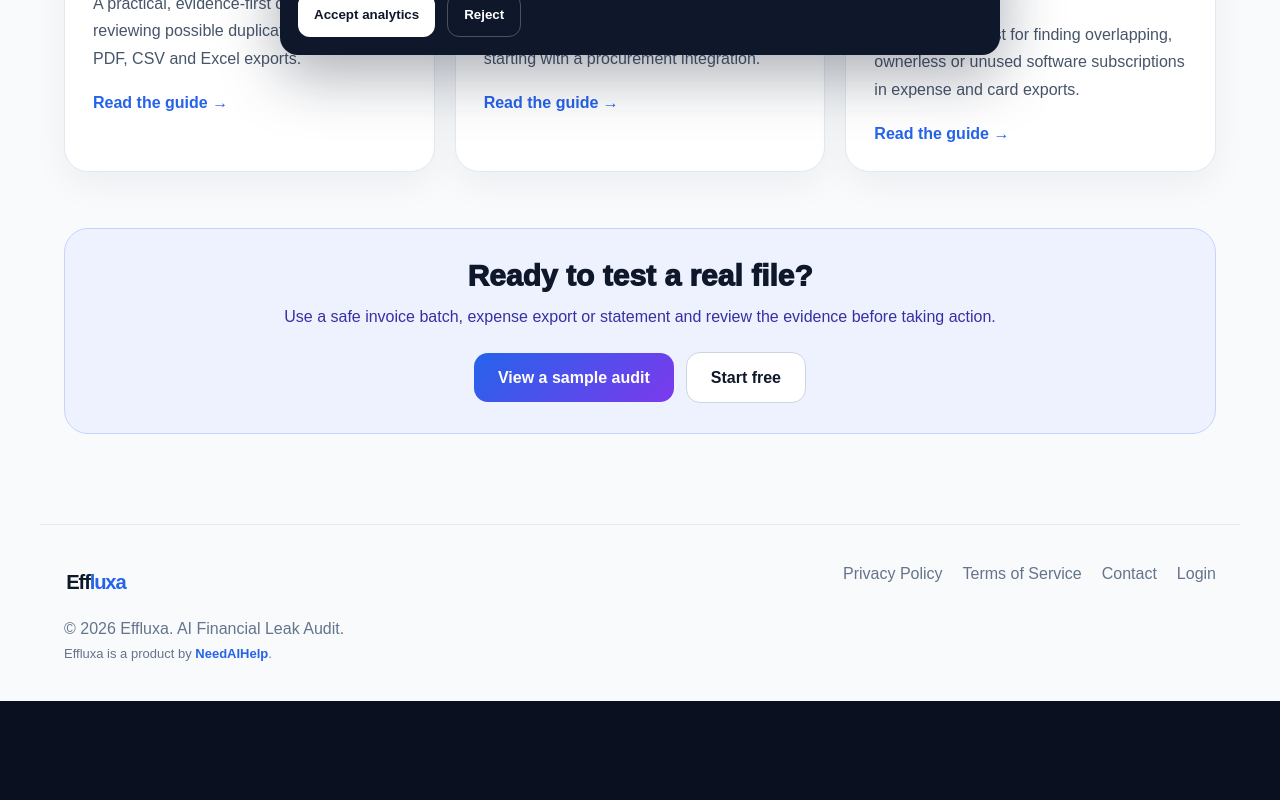
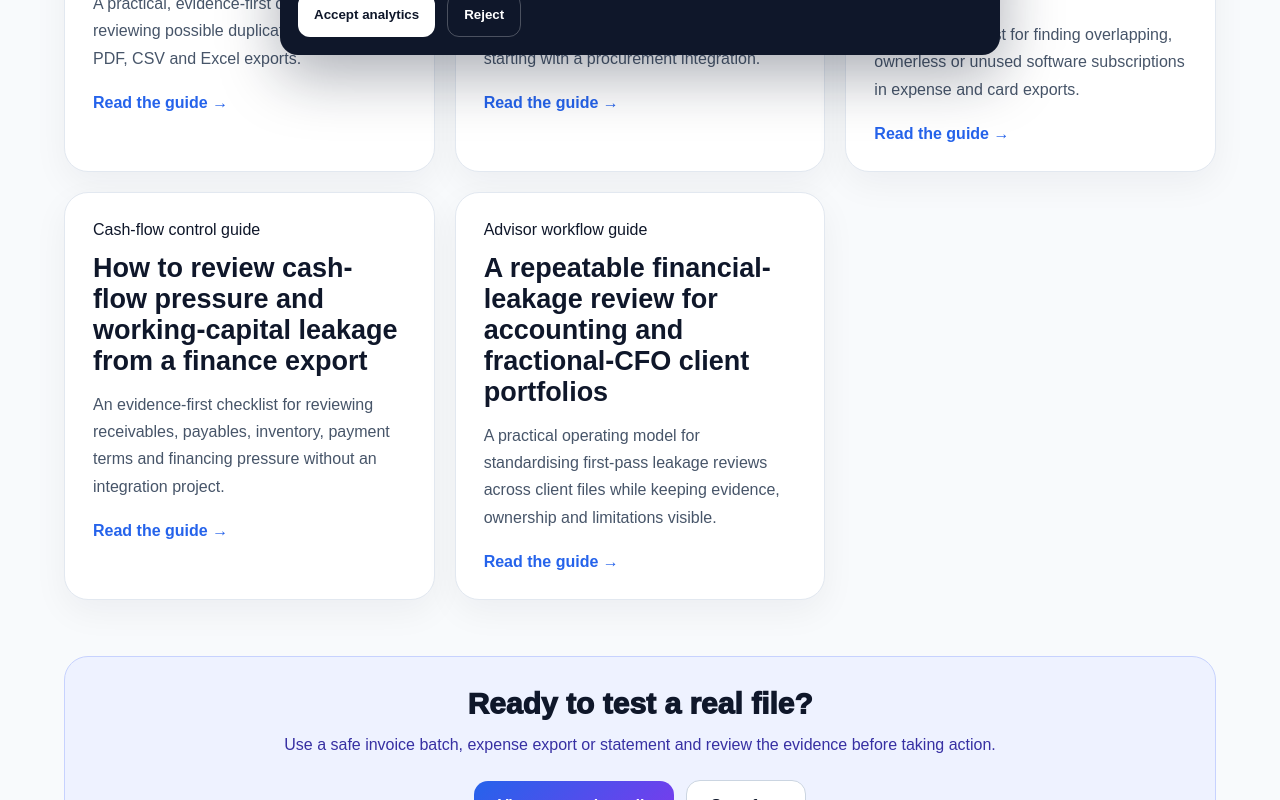
Before and after one commit to boskovasiljevic90/effluxa, a Next.js app: page /resources in a window 1280 px wide. Shown: the part 725-1525 px from the top of the page. Before the commit the page ends 1426 px from the top, so only its background shows below. Built offline with nearby package versions, Linux system fonts and the light colour scheme; no server answers.

Commit message:
Expand organic finance control resources

```diff
--- a/src/app/resources/content.ts
+++ b/src/app/resources/content.ts
@@ -111,6 +111,72 @@ export const RESOURCE_CONTENT: Record<string, ResourceContent> = {
     caveat:
       "A recurring charge is not waste simply because it repeats. Confirm usage, contractual obligations and business continuity before cancelling or reducing a subscription.",
   },
+  "cash-flow-working-capital-audit": {
+    slug: "cash-flow-working-capital-audit",
+    eyebrow: "Cash-flow control guide",
+    title: "How to review cash-flow pressure and working-capital leakage from a finance export",
+    description:
+      "An evidence-first checklist for reviewing receivables, payables, inventory, payment terms and financing pressure without an integration project.",
+    intro:
+      "Cash-flow pressure is often visible before a business misses a payment, but the signal is spread across receivables aging, payables timing, inventory, customer credits and short-term financing. A useful review connects those records without turning a timing issue into a loss claim.",
+    whyItMatters:
+      "Working capital affects the room a business has to operate, invest and negotiate. The goal of a first-pass review is to identify the specific balances, terms or process gaps that deserve an owner and a decision, not to produce a false-precision cash forecast.",
+    signals: [
+      "Receivables are aging while payment terms or collection ownership are unclear.",
+      "Customer credits, unapplied cash or disputed balances remain open across periods.",
+      "Inventory is slow-moving, overstocked or exposed to write-off without a documented review.",
+      "Supplier terms are shorter than customer collection cycles, creating avoidable timing pressure.",
+      "Interest, fees or short-term financing costs rise without a clear operational explanation.",
+    ],
+    workflow: [
+      "Start with a dated receivables, payables, inventory or cash export that identifies the period and currency.",
+      "Separate confirmed balances from aging, timing and policy signals that need context.",
+      "Compare customer terms, supplier terms, collection actions and inventory movement together where the file supports it.",
+      "Assign one owner to each material review item and record the evidence needed to close it.",
+      "Repeat the review in the next period and compare the open control queue, not only the headline cash balance.",
+    ],
+    questions: [
+      "Which overdue balances have a named owner and a next collection action?",
+      "Are customer credits or unapplied receipts hiding the true collection picture?",
+      "Does inventory aging reflect a real demand issue, a data cut-off or a provisioning policy?",
+      "What changed in payment terms, financing cost or cash conversion since the last period?",
+    ],
+    caveat:
+      "Aged or open balances are not automatically bad debt or realised loss. Confirm cut-off, disputes, terms and accounting treatment with the responsible finance professional before acting.",
+  },
+  "accounting-firm-client-leakage-review": {
+    slug: "accounting-firm-client-leakage-review",
+    eyebrow: "Advisor workflow guide",
+    title: "A repeatable financial-leakage review for accounting and fractional-CFO client portfolios",
+    description:
+      "A practical operating model for standardising first-pass leakage reviews across client files while keeping evidence, ownership and limitations visible.",
+    intro:
+      "An accounting or fractional-CFO firm does not need a new integration for every client to start a useful leakage conversation. It needs a safe intake, a consistent review scope, traceable evidence and a follow-up workflow that can be repeated in the next period.",
+    whyItMatters:
+      "A standardised first pass lets an advisor spend more time on judgement and client decisions instead of rebuilding the same spreadsheet review. The operating advantage comes from repeatability and trust: each finding should show what was observed, how strong the evidence is and who owns the next check.",
+    signals: [
+      "Different client files use inconsistent vendor, category, period or payment fields.",
+      "A possible finding cannot be traced back to a source row, page, period or calculation basis.",
+      "Client recommendations are delivered without an owner, due date or verification note.",
+      "One-off audits are not compared with the next period, so recurring control weaknesses stay invisible.",
+      "Estimated opportunities are presented as recovered savings before the client confirms an outcome.",
+    ],
+    workflow: [
+      "Agree with the client on a redacted, supported file and one initial review question.",
+      "Use the same intake fields across clients: period, currency, file type, scope and known limitations.",
+      "Review evidence-backed findings and separate potential exposure from confirmed outcomes.",
+      "Share a client-safe summary, assign the next control action and record the responsible owner.",
+      "Return to the next reporting period and compare recurring, new and no-longer-detected control signals.",
+    ],
+    questions: [
+      "Can the client approve a redacted file and identify the reporting period before upload?",
+      "Which first review question is valuable enough to discuss with the decision-maker?",
+      "What evidence and owner are required before a finding can be marked actioned?",
+      "How will the firm distinguish a potential opportunity from verified recovered value?",
+    ],
+    caveat:
+      "A repeatable screening workflow supports professional judgement; it does not replace bookkeeping, reconciliation, tax work, procurement approval or the advisor's responsibility to validate the source data.",
+  },
 };
 
 export const RESOURCE_SLUGS = Object.keys(RESOURCE_CONTENT);
--- a/src/app/resources/page.tsx
+++ b/src/app/resources/page.tsx
@@ -7,7 +7,7 @@ import { RESOURCE_CONTENT } from "./content";
 export const metadata: Metadata = {
   title: "Financial Leakage Audit Guides | Effluxa",
   description:
-    "Practical, evidence-first guides for duplicate invoices, vendor price creep and recurring software spend audits.",
+    "Practical, evidence-first guides for duplicate invoices, vendor price creep, recurring software spend, cash flow and client portfolio audits.",
   alternates: {
     canonical: "https://www.effluxa.com/resources",
   },
@@ -35,7 +35,7 @@ export default function ResourcesPage() {
             Practical guides for finding financial leakage.
           </h1>
           <p style={{ marginTop: "24px", fontSize: "21px", lineHeight: 1.7, color: "#475569", maxWidth: "760px" }}>
-            Start with the evidence you already have. These guides explain what to compare, what can be misleading and how to turn a possible issue into a reviewable control action.
+            Start with the evidence you already have. These guides explain what to compare, what can be misleading and how to turn a possible issue into a reviewable control action — for your own business or across a client portfolio.
           </p>
         </div>
 
--- a/src/app/sitemap.ts
+++ b/src/app/sitemap.ts
@@ -32,6 +32,8 @@ export default function sitemap(): MetadataRoute.Sitemap {
       "duplicate-invoice-audit",
       "vendor-price-creep-audit",
       "recurring-software-spend-audit",
+      "cash-flow-working-capital-audit",
+      "accounting-firm-client-leakage-review",
     ].map((slug) => ({
       url: `${baseUrl}/resources/${slug}`,
       lastModified: new Date(),
```
